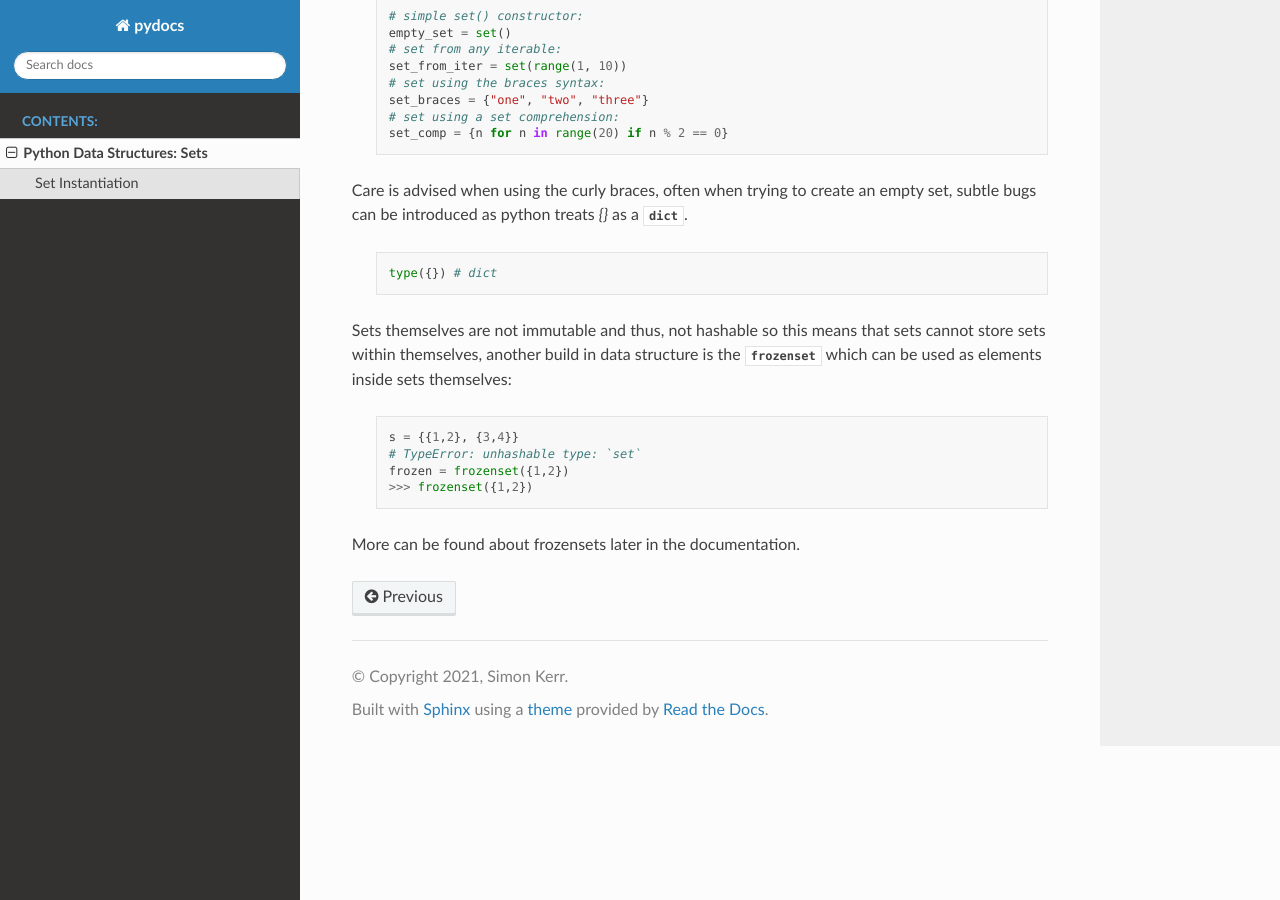
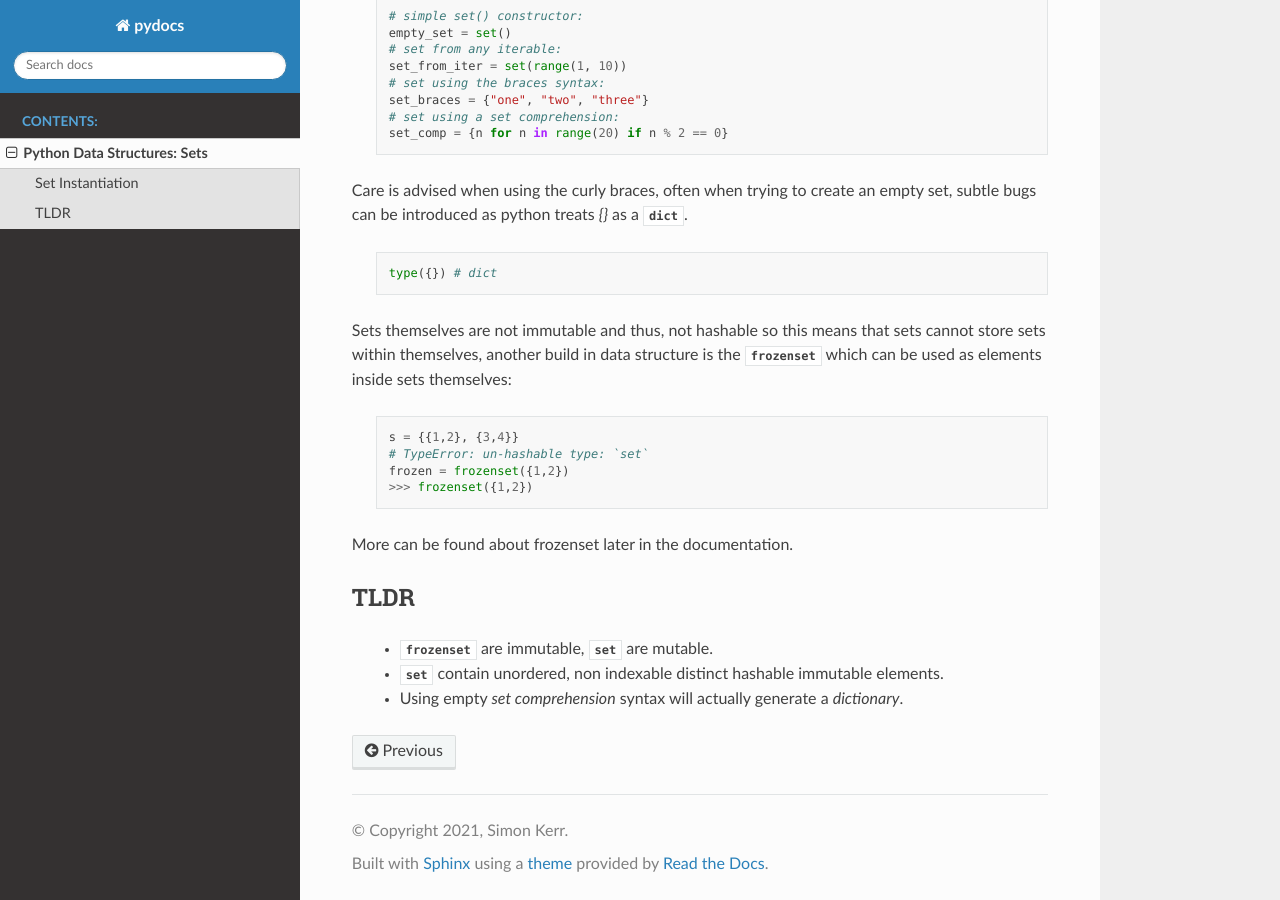
Before and after one commit to symonk/pydocs, a Sphinx documentation site: the page built from docs/source/_data_structures/sets/sets.rst, in a window 1280 px wide and 900 px high, scrolled down 536 px. Built offline with Sphinx 7.4.7 and the Read the Docs theme 2.0.0, drawn with Linux system fonts in a browser that asks for light colours.

Commit message:
adding TLDR final chapter, wip!

```diff
--- a/docs/source/_data_structures/sets/sets.rst
+++ b/docs/source/_data_structures/sets/sets.rst
@@ -42,8 +42,15 @@ sets themselves:
     .. code-block:: python
 
         s = {{1,2}, {3,4}}
-        # TypeError: unhashable type: `set`
+        # TypeError: un-hashable type: `set`
         frozen = frozenset({1,2})
         >>> frozenset({1,2})
 
-More can be found about frozensets later in the documentation.
+More can be found about frozenset later in the documentation.
+
+TLDR
+-----
+
+    * :class:`frozenset` are immutable, :class:`set` are mutable.
+    * :class:`set` contain unordered, non indexable distinct hashable immutable elements.
+    * Using empty `set comprehension` syntax will actually generate a `dictionary`.
```
